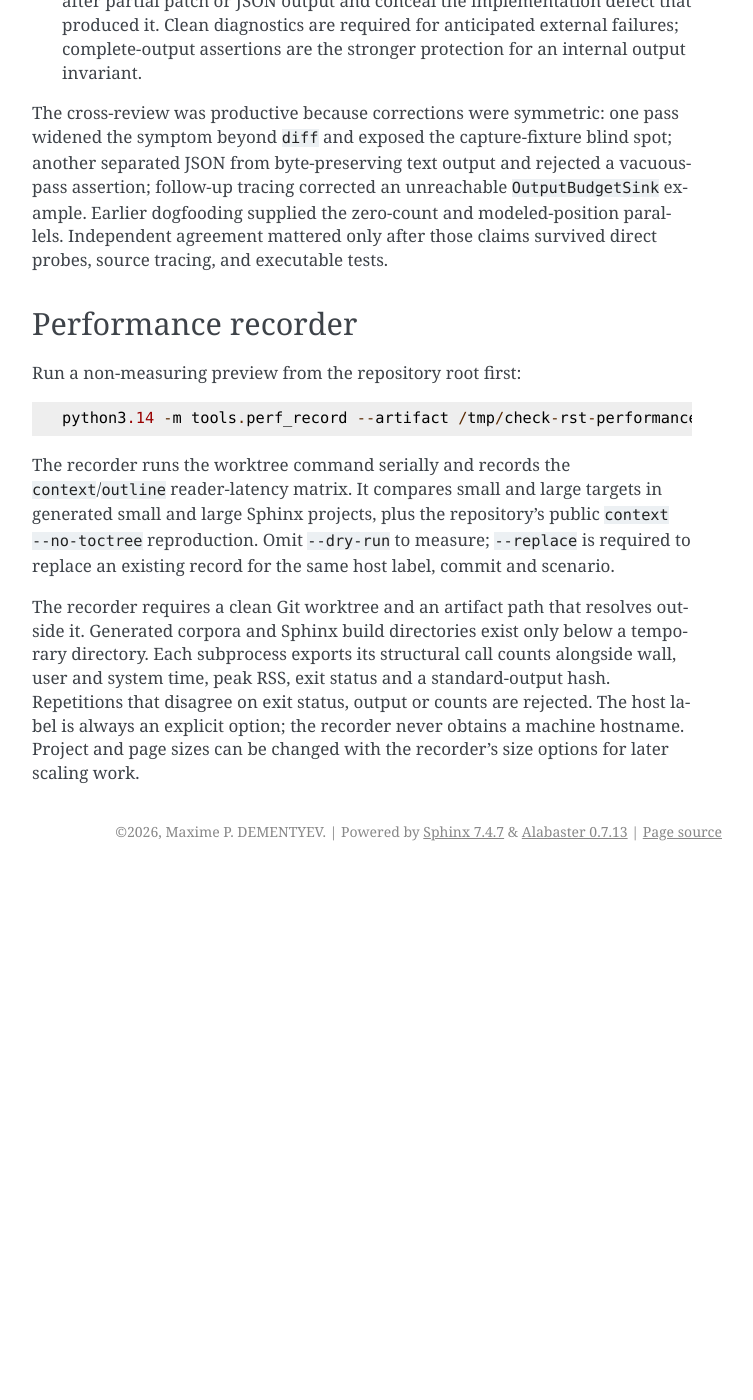
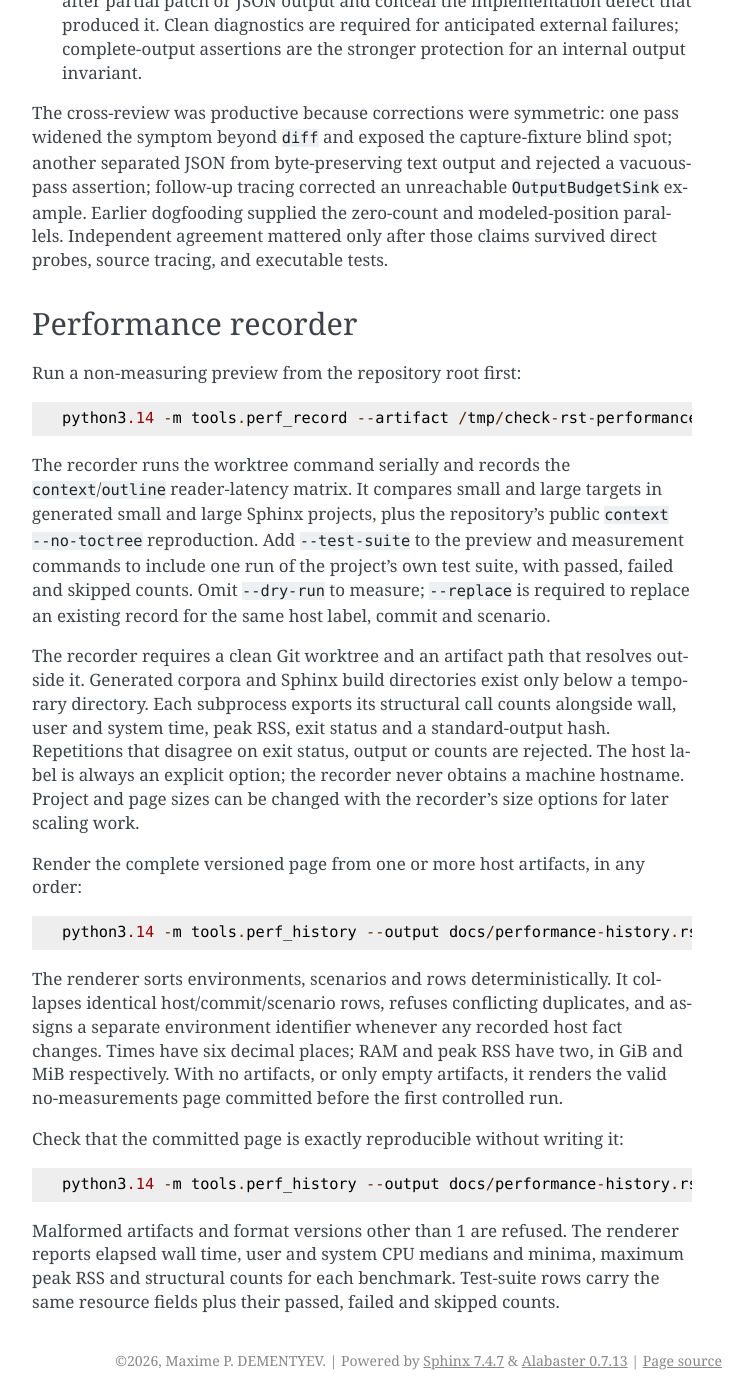
Before and after one commit to dememax/check_rst, a Sphinx documentation site: the page built from docs/development.rst, in a window 1280 px wide and 1400 px high, scrolled down 11656 px. Shown: the whole window, without its empty margins (388-1141 px from the left). Built offline with Sphinx 7.4.7, drawn with Linux system fonts in a browser that asks for light colours; before the commit the page ends 12527 px from its top, so only the background shows below that.

Commit message:
docs: add generated performance history
PF-1 needs a versioned destination for controlled measurements without
mistaking development-time runs for release evidence.  Commit the renderer's
valid no-measurements page, expose it in the Sphinx toctree, and document how
to preview the recorder, opt into one test-suite run, render artifacts and
check the committed page without writing it.

The page is byte-identical to a no-artifact render.  The complete worktree
RST loop reports three checked files with no errors or warnings.

Co-Authored-By: Codex GPT-5 <noreply@openai.com>

```diff
--- a/docs/development.rst
+++ b/docs/development.rst
@@ -569,7 +569,9 @@ Run a non-measuring preview from the repository root first::
 The recorder runs the worktree command serially and records the
 ``context``/``outline`` reader-latency matrix.  It compares small and large
 targets in generated small and large Sphinx projects, plus the repository's
-public ``context --no-toctree`` reproduction.  Omit ``--dry-run`` to measure;
+public ``context --no-toctree`` reproduction.  Add ``--test-suite`` to the
+preview and measurement commands to include one run of the project's own test
+suite, with passed, failed and skipped counts.  Omit ``--dry-run`` to measure;
 ``--replace`` is required to replace an existing record for the same host
 label, commit and scenario.
 
@@ -581,3 +583,24 @@ standard-output hash.  Repetitions that disagree on exit status, output or
 counts are rejected.  The host label is always an explicit option; the recorder
 never obtains a machine hostname.  Project and page sizes can be changed with
 the recorder's size options for later scaling work.
+
+Render the complete versioned page from one or more host artifacts, in any
+order::
+
+   python3.14 -m tools.perf_history --output docs/performance-history.rst /tmp/check-rst-performance.json
+
+The renderer sorts environments, scenarios and rows deterministically.  It
+collapses identical host/commit/scenario rows, refuses conflicting duplicates,
+and assigns a separate environment identifier whenever any recorded host fact
+changes.  Times have six decimal places; RAM and peak RSS have two, in GiB and
+MiB respectively.  With no artifacts, or only empty artifacts, it renders the
+valid no-measurements page committed before the first controlled run.
+
+Check that the committed page is exactly reproducible without writing it::
+
+   python3.14 -m tools.perf_history --output docs/performance-history.rst --check /tmp/check-rst-performance.json
+
+Malformed artifacts and format versions other than 1 are refused.  The
+renderer reports elapsed wall time, user and system CPU medians and minima,
+maximum peak RSS and structural counts for each benchmark.  Test-suite rows
+carry the same resource fields plus their passed, failed and skipped counts.
--- a/docs/index.rst
+++ b/docs/index.rst
@@ -22,6 +22,7 @@ and Sphinx documentation.
    example
    rules
    development
+   performance-history
    releasing
    roadmap
    integration
```
Also changed, not shown: docs/performance-history.rst (added, +29 -0 lines).
